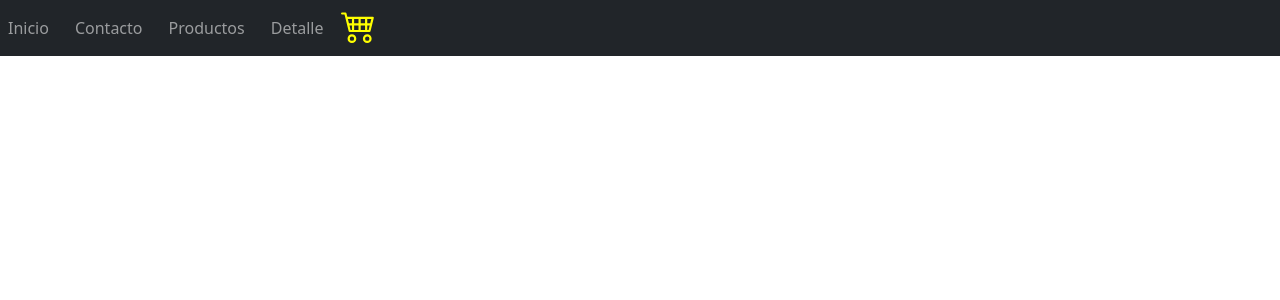
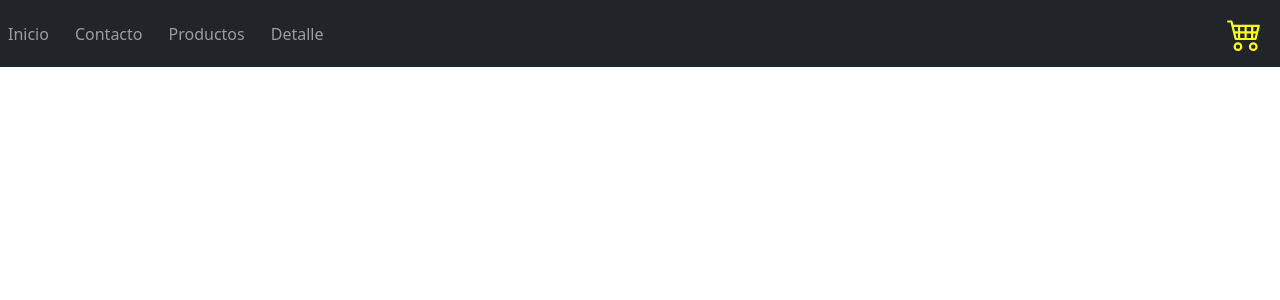
Before and after one commit to MacuOrtiz/REACT_JS, a React (Vite) app in the folder react-project/: page / in a window 1280 px wide. Shown: the top 300 px of the page. Built offline with nearby package versions, Linux system fonts and the light colour scheme.

Commit message:
respaldo v2 entrega 2

```diff
--- a/react-project/src/components/layout/navbar/navbar/Navbar.jsx
+++ b/react-project/src/components/layout/navbar/navbar/Navbar.jsx
@@ -11,7 +11,7 @@ const Narbarpage = () => {
       <Navbar bg="dark" variant="dark" expand="lg">
         <Navbar.Toggle aria-controls="basic-navbar-nav" />
         <Navbar.Collapse id="basic-navbar-nav">
-          <Nav>
+          <Nav className="me-auto">
             <Link className="nav-link" to="/inicio">
               Inicio
             </Link>
@@ -24,7 +24,9 @@ const Narbarpage = () => {
             <Link className="nav-link" to="/detalle">
               Detalle
             </Link>
-            <Link className="ms-auto" to="/count">
+          </Nav>
+          <Nav>
+            <Link className="nav-link" to="/count">
               <BsCart4 size="35px" color="yellow" />
             </Link>
           </Nav>
```
